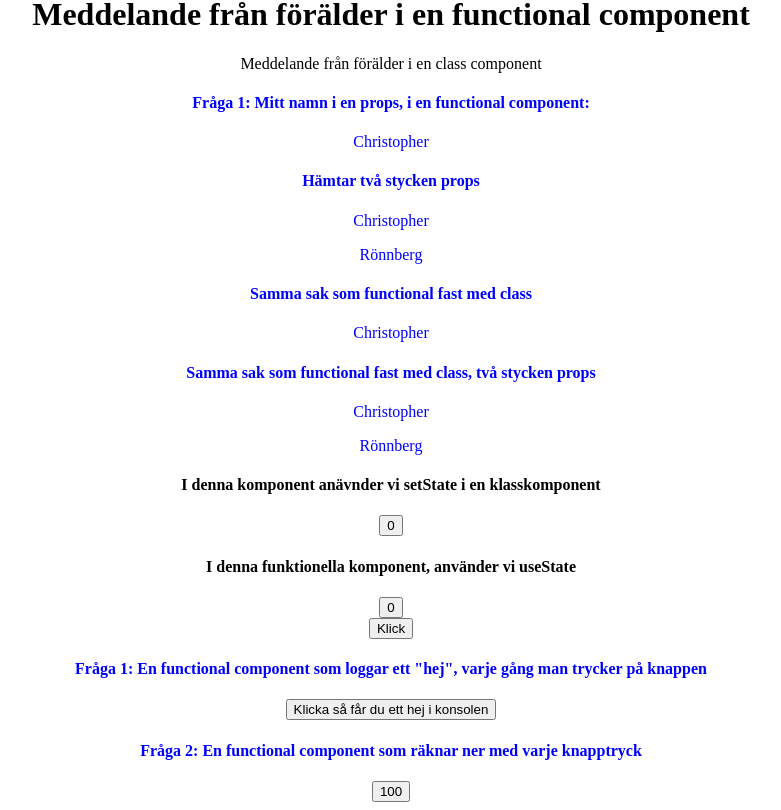
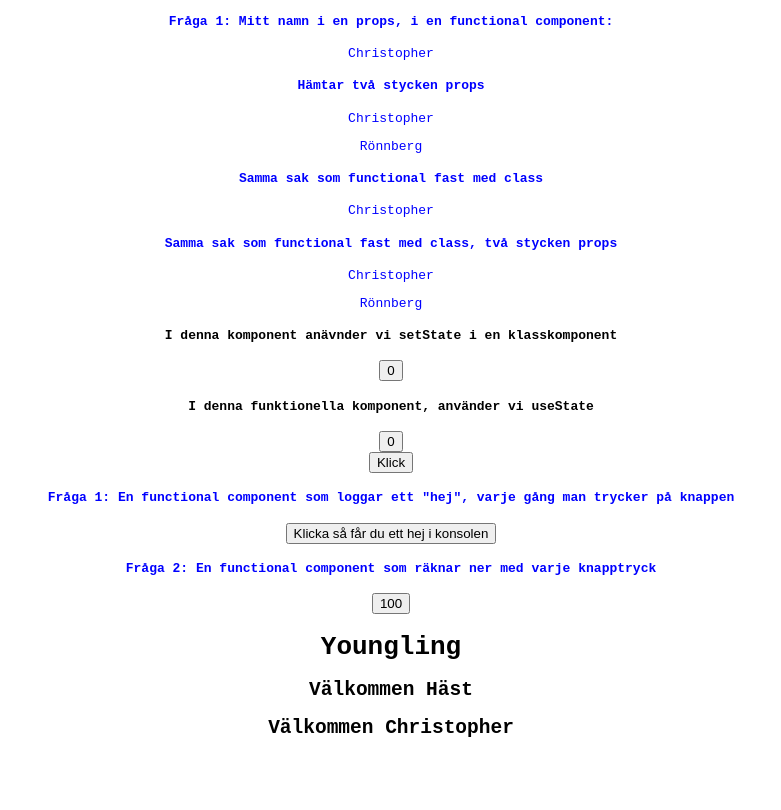
Before and after one commit to chrillah/firstreact, a React (Create React App) app: page / in a window 1280 px wide. Shown: the part 341-1151 px from the top of the page, without its empty margins (249-1030 px from the left). After the commit the page ends 1096 px from the top, so only its background shows below. Built offline with nearby package versions, Linux system fonts and the light colour scheme.

Commit message:
second week start

```diff
--- a/src/App.css
+++ b/src/App.css
@@ -1,5 +1,6 @@
 .App {
   text-align: center;
+  font-family: monospace;
 }
 
 @media (prefers-reduced-motion: no-preference) {
--- a/src/App.js
+++ b/src/App.js
@@ -34,6 +34,14 @@ import FunctionEvent from './component/FunctionEvent';
 /* FRÅGOR OM EVENTS */
 import EvenQuestionOne from './component/EventQuestionOne';
 import EventQuestionTwo from './component/EventQuestionTwo';
+
+// WEEK 2 (13) Condtitional Rendering & List rendering
+import ConditionalRenderingOne from './component/ConditionalRenderingOne';
+import ConditionalRenderingTwo from './component/ConditionalRenderingTwo';
+
+// LESSON WEEK 2 MED RICHARD
+import ClassConditionalRenderingLessonOne from './component/ClassConditionalRenderingLessonOne';
+import ClassConditionalRenderingLessonTwo from './component/ClassConditionalRenderingLessonTwo';
 
 // hämtar in komponenten
 function App() {
@@ -72,6 +80,16 @@ function App() {
         {/* SVAR OM EVENT */}
         <EvenQuestionOne />
         <EventQuestionTwo />
+
+
+        {/* Conditional Rendering typ v-if */}
+        <ConditionalRenderingOne />
+
+        {/* conditonal rendering ? : */}
+        <ConditionalRenderingTwo />
+
+        <ClassConditionalRenderingLessonOne />
+        <ClassConditionalRenderingLessonTwo />
     </div>
   );
 }
--- /dev/null
+++ b/src/component/ClassConditionalRenderingLessonOne.js
@@ -0,0 +1,22 @@
+import React, { Component } from 'react'
+
+class ClassConditionalRenderingLessonOne extends Component {
+    constructor(props) {
+        super(props)
+
+        // class states
+        this.state = {
+            isLoggedIn: false
+        }
+    }
+    render() {
+        if(this.state.isLoggedIn){
+            return <div><h2>Välkommen Christopher</h2></div>
+        } else{
+            return <div><h2>Välkommen Häst</h2></div>
+        }
+        // return this.state.isLoggedIn ? <div><h2>Välkommen Christopher</h2></div> : <div><h2>Välkommen Häst</h2></div>
+    }
+}
+
+export default ClassConditionalRenderingLessonOne
--- /dev/null
+++ b/src/component/ClassConditionalRenderingLessonTwo.js
@@ -0,0 +1,22 @@
+import React, { Component } from 'react'
+
+class ClassConditionalRenderingLessonTwo extends Component {
+    constructor(props) {
+      super(props)
+
+      this.state = {
+        isLoggedIn : true
+      }
+    }
+  render() {
+    let message
+    if(this.state.isLoggedIn){
+        message = <div><h2>Välkommen Christopher</h2></div>
+    } else{
+        message = <div><h2>Välkommen Häst</h2></div>
+    }
+    return <div>{message}</div>
+  }
+}
+
+export default ClassConditionalRenderingLessonTwo
--- /dev/null
+++ b/src/component/ConditionalRenderingOne.js
@@ -0,0 +1,8 @@
+function ConditionalRenderingOne(){
+    const age = 16
+    return(
+       <> {age > 17 && <div>Visas</div>}</>
+    )
+}
+
+export default ConditionalRenderingOne
--- /dev/null
+++ b/src/component/ConditionalRenderingTwo.js
@@ -0,0 +1,8 @@
+function ConditionalRenderingTwo(){
+    const age=16
+    return(
+        <>{age > 17? <h1>Oldie</h1> : <h1>Youngling</h1>}</>
+    )
+}
+
+export default ConditionalRenderingTwo
```
